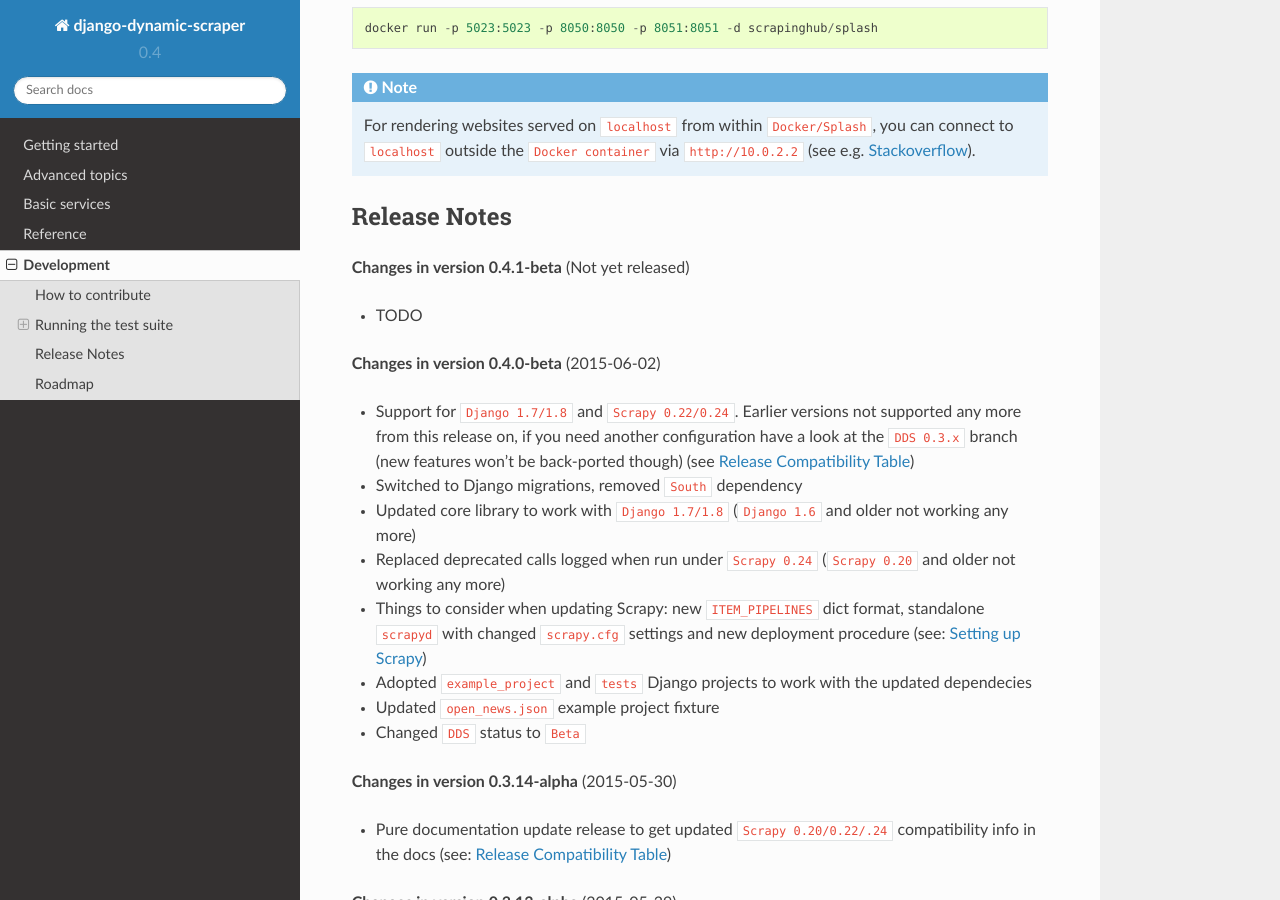
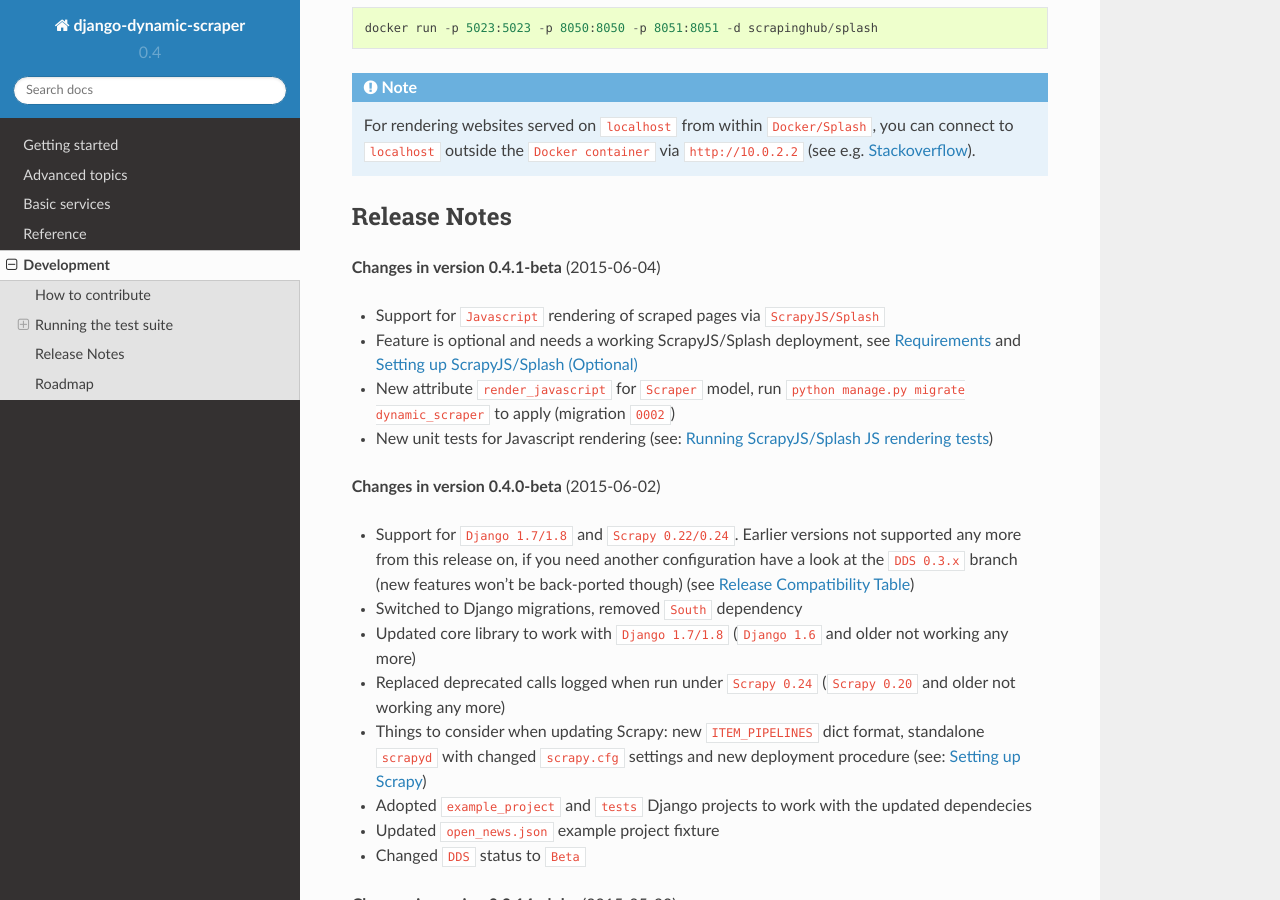
Before and after one commit to dev02019/django-dynamic-scraper, a Sphinx documentation site: the page built from docs/development.rst, in a window 1280 px wide and 900 px high, scrolled down 2148 px. Built offline with Sphinx 7.4.7 and the Read the Docs theme 2.0.0, drawn with Linux system fonts in a browser that asks for light colours.

```diff
--- a/docs/development.rst
+++ b/docs/development.rst
@@ -65,7 +65,7 @@ or on a per-test-case level like this::
 
 Have a look at the ``run_tests.sh`` shell script for more examples!
 
-.. _releasenotes:
+.. _scraper_js_tests:
 
 Running ScrapyJS/Splash JS rendering tests
 ------------------------------------------
@@ -90,11 +90,18 @@ Docker container can be run with::
    For rendering websites served on ``localhost`` from within ``Docker/Splash``, you can connect to ``localhost`` outside the ``Docker container`` via ``http://10.0.2.2``
    (see e.g. `Stackoverflow <http://stackoverflow.com/questions/1261975/addressing-localhost-from-a-virtualbox-virtual-machine>`_).
 
+.. _releasenotes:
+
 Release Notes
 =============
-**Changes in version 0.4.1-beta** (Not yet released)
+**Changes in version 0.4.1-beta** (2015-06-04)
 
-* TODO
+* Support for ``Javascript`` rendering of scraped pages via ``ScrapyJS/Splash``
+* Feature is optional and needs a working ScrapyJS/Splash deployment, see :ref:`requirements` and
+  :ref:`setting_up_scrapyjs_splash`
+* New attribute ``render_javascript`` for ``Scraper`` model, run ``python manage.py migrate dynamic_scraper`` to
+  apply (migration ``0002``)
+* New unit tests for Javascript rendering (see: :ref:`scraper_js_tests`)
 
 **Changes in version 0.4.0-beta** (2015-06-02)
 
--- a/docs/getting_started.rst
+++ b/docs/getting_started.rst
@@ -36,6 +36,8 @@ from this example is used in the following guidelines.
 
 Installation
 ============
+
+.. _requirements:
 
 Requirements
 ------------
```
Also changed, not shown: 1 other file.
